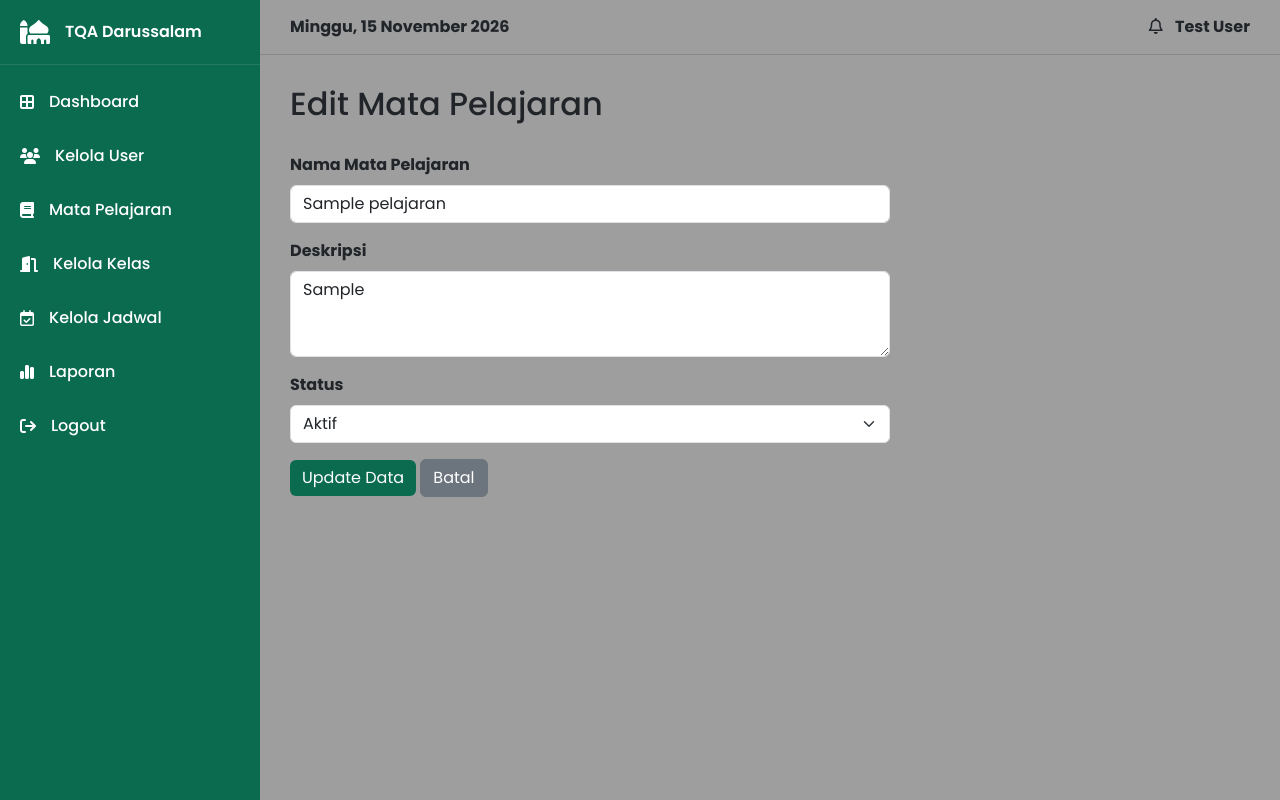
After one commit to RamziDzaki/simak-tqa, a Laravel app: page /admin/mata-pelajaran/1/edit in a window 1280 px wide. The commit adds this page. Run offline with Laravel 12, Linux system fonts and the light colour scheme; a user stored in the database is signed in; data comes from the database, SQL or seed files in the repository; tables that the repository leaves empty hold one stand-in row (values such as "Sample post").

Commit message:
Feat: Menyelesaikan Fitur Edit Mata Pelajaran, Edit Kelas, dan CRUD Ruangan

```diff
--- a/app/Http/Controllers/MataPelajaranController.php
+++ b/app/Http/Controllers/MataPelajaranController.php
@@ -20,6 +20,22 @@ class MataPelajaranController extends Controller
         return redirect('/admin/mata-pelajaran')->with('success', 'Mata Pelajaran berhasil ditambahkan!');
     }
 
+    // TAMBAHAN: FUNGSI UNTUK MENAMPILKAN HALAMAN EDIT
+    public function edit($id)
+    {
+        $mapel = MataPelajaran::findOrFail($id);
+        return view('admin.edit_mata_pelajaran', compact('mapel'));
+    }
+
+    // TAMBAHAN: FUNGSI UNTUK MENYIMPAN PERUBAHAN (UPDATE)
+    public function update(Request $request, $id)
+    {
+        $request->validate(['nama' => 'required', 'status' => 'required']);
+        $mapel = MataPelajaran::findOrFail($id);
+        $mapel->update($request->all());
+        return redirect('/admin/mata-pelajaran')->with('success', 'Mata Pelajaran berhasil diupdate!');
+    }
+
     public function destroy($id)
     {
         MataPelajaran::findOrFail($id)->delete();
--- /dev/null
+++ b/resources/views/admin/edit_mata_pelajaran.blade.php
@@ -0,0 +1,33 @@
+@extends('layouts.app')
+
+@section('content')
+<div class="page-header" style="margin-bottom: 30px;">
+    <h2>Edit Mata Pelajaran</h2>
+</div>
+
+<div class="table-container" style="max-width: 600px;">
+    <form action="{{ url('/admin/mata-pelajaran/'.$mapel->id) }}" method="POST">
+        @csrf
+        @method('PUT')
+
+        <div class="mb-3">
+            <label class="form-label fw-bold">Nama Mata Pelajaran</label>
+            <input type="text" name="nama" class="form-control" value="{{ $mapel->nama }}" required>
+        </div>
+        <div class="mb-3">
+            <label class="form-label fw-bold">Deskripsi</label>
+            <textarea name="deskripsi" class="form-control" rows="3">{{ $mapel->deskripsi }}</textarea>
+        </div>
+        <div class="mb-3">
+            <label class="form-label fw-bold">Status</label>
+            <select name="status" class="form-select" required>
+                <option value="Aktif" {{ $mapel->status == 'Aktif' ? 'selected' : '' }}>Aktif</option>
+                <option value="Nonaktif" {{ $mapel->status == 'Nonaktif' ? 'selected' : '' }}>Nonaktif</option>
+            </select>
+        </div>
+
+        <button type="submit" class="btn btn-success" style="background-color: #0b6b4f; border: none;">Update Data</button>
+        <a href="{{ url('/admin/mata-pelajaran') }}" class="btn btn-secondary">Batal</a>
+    </form>
+</div>
+@endsection
--- a/resources/views/admin/mata_pelajaran.blade.php
+++ b/resources/views/admin/mata_pelajaran.blade.php
@@ -61,7 +61,9 @@
                     </td>
                     <td>
                         <div class="d-flex justify-content-center gap-2">
-                            <button class="btn-icon btn-edit"><i class="fa-solid fa-pencil"></i></button>
+                            <!-- TOMBOL EDIT SUDAH MENJADI LINK -->
+                            <a href="{{ url('/admin/mata-pelajaran/'.$item->id.'/edit') }}" class="btn-icon btn-edit"><i class="fa-solid fa-pencil"></i></a>
+
                             <form action="{{ url('/admin/mata-pelajaran/'.$item->id) }}" method="POST" style="display:inline;">
                                 @csrf @method('DELETE')
                                 <button type="submit" class="btn-icon btn-delete" onclick="return confirm('Yakin hapus data ini?')"><i class="fa-solid fa-trash"></i></button>
--- a/routes/web.php
+++ b/routes/web.php
@@ -6,6 +6,7 @@ use App\Http\Controllers\UserController;
 use App\Http\Controllers\MataPelajaranController;
 use App\Http\Controllers\KelasController;
 use App\Http\Controllers\JadwalController;
+use App\Http\Controllers\RuanganController;
 use App\Models\Jadwal;
 use Carbon\Carbon;
 
@@ -45,15 +46,22 @@ Route::put('/admin/user/{id}', [UserController::class, 'update'])->middleware('a
 Route::get('/admin/mata-pelajaran', [MataPelajaranController::class, 'index'])->middleware('auth');
 Route::post('/admin/mata-pelajaran', [MataPelajaranController::class, 'store'])->middleware('auth');
 Route::delete('/admin/mata-pelajaran/{id}', [MataPelajaranController::class, 'destroy'])->middleware('auth');
+Route::get('/admin/mata-pelajaran/{id}/edit', [MataPelajaranController::class, 'edit'])->middleware('auth');
+Route::put('/admin/mata-pelajaran/{id}', [MataPelajaranController::class, 'update'])->middleware('auth');
 
 // RUTE KELOLA KELAS
 Route::get('/admin/kelas', [KelasController::class, 'index'])->middleware('auth');
 Route::post('/admin/kelas', [KelasController::class, 'store'])->middleware('auth');
 Route::delete('/admin/kelas/{id}', [KelasController::class, 'destroy'])->middleware('auth');
-
-// RUTE EDIT & UPDATE KELAS (TAMBAHAN BARU)
 Route::get('/admin/kelas/{id}/edit', [KelasController::class, 'edit'])->middleware('auth');
 Route::put('/admin/kelas/{id}', [KelasController::class, 'update'])->middleware('auth');
+
+// RUTE KELOLA RUANGAN (TAMBAHAN BARU)
+Route::get('/admin/ruangan', [RuanganController::class, 'index'])->middleware('auth');
+Route::post('/admin/ruangan', [RuanganController::class, 'store'])->middleware('auth');
+Route::get('/admin/ruangan/{id}/edit', [RuanganController::class, 'edit'])->middleware('auth');
+Route::put('/admin/ruangan/{id}', [RuanganController::class, 'update'])->middleware('auth');
+Route::delete('/admin/ruangan/{id}', [RuanganController::class, 'destroy'])->middleware('auth');
 
 // RUTE KELOLA JADWAL
 Route::get('/admin/jadwal', [JadwalController::class, 'index'])->middleware('auth');
```
